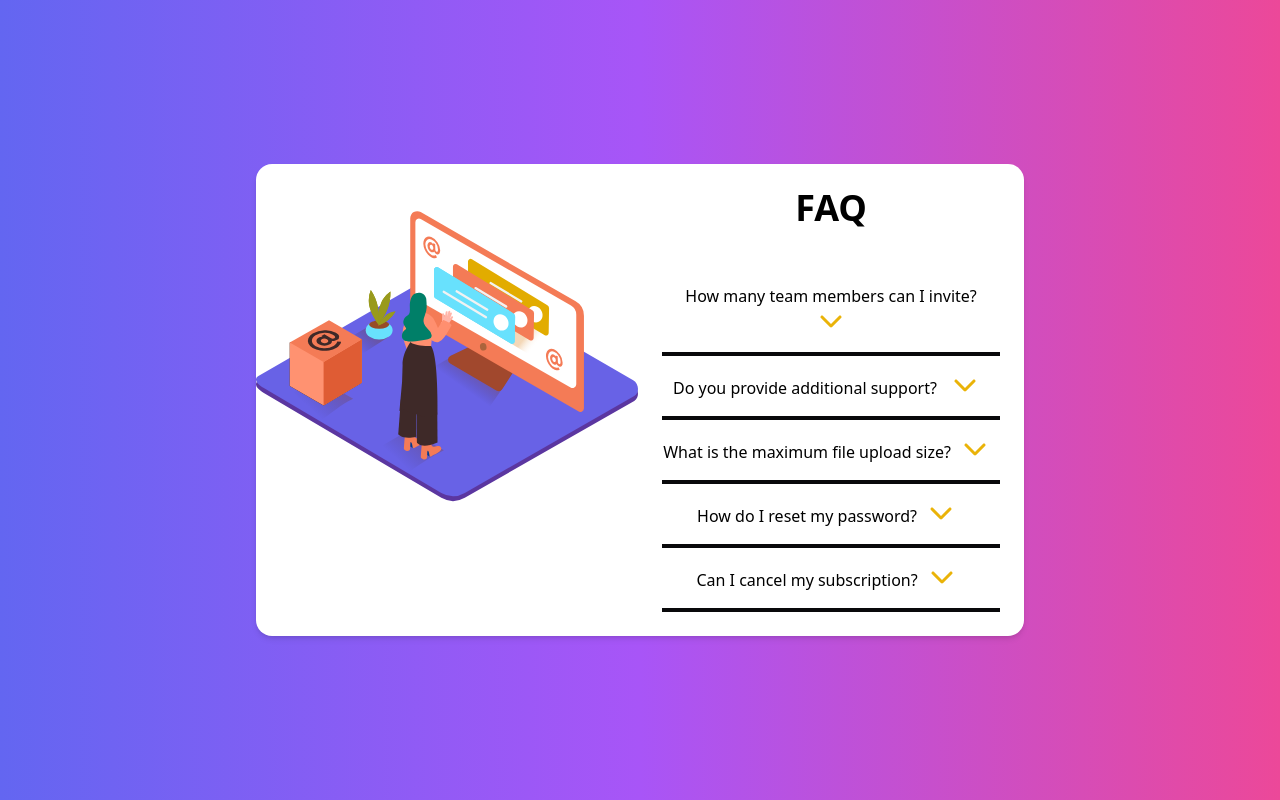
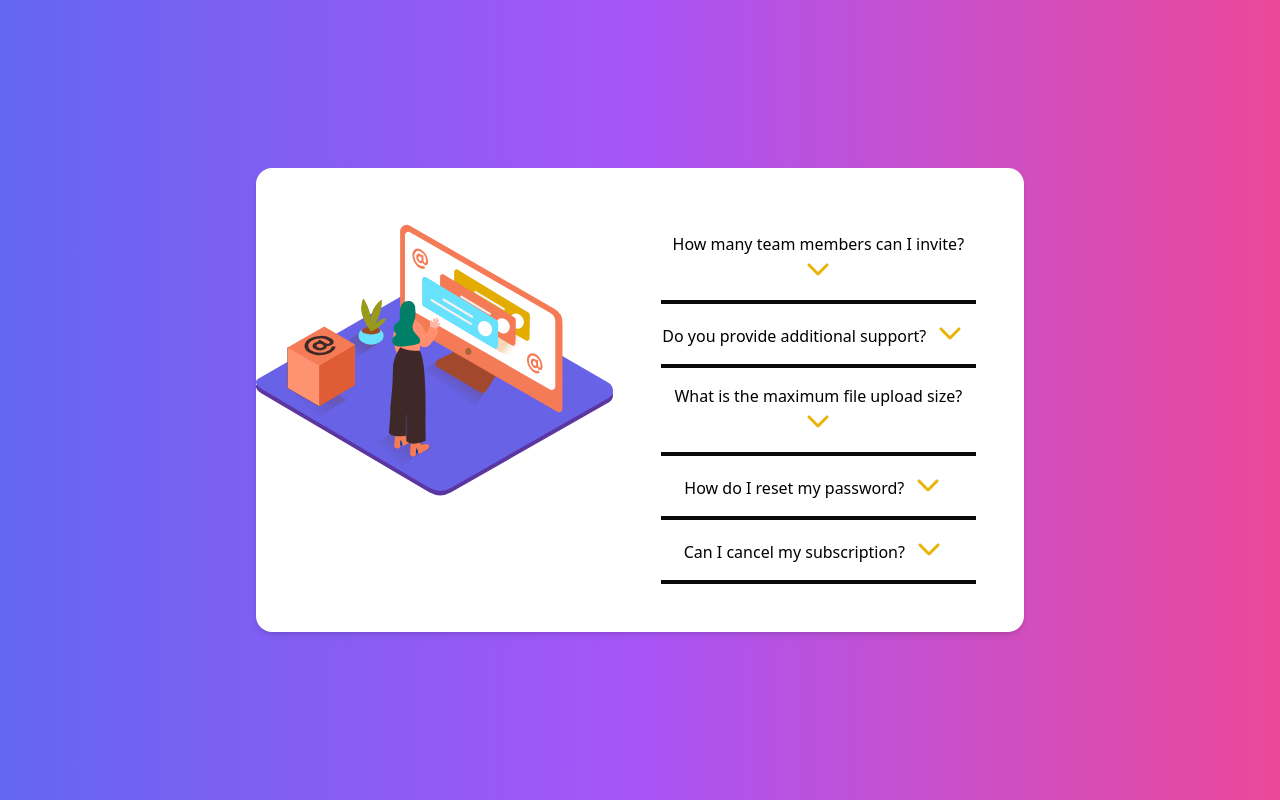
Before and after one commit to joeltmathew857/my-box, a React (Create React App) app: page / in a window 1280 px wide. Built offline with nearby package versions, Linux system fonts and the light colour scheme; the HTML template or start-up script is replaced by a standard one.

Commit message:
add-dropdown

```diff
--- a/src/componets/Accordian.jsx
+++ b/src/componets/Accordian.jsx
@@ -11,11 +11,11 @@
 }) => {
   return (
     <div>
-      <div className="cursor-pointer border-b-4 border-zinc-950 py-4">
+      <div className="cursor-pointer text-md border-b-4 border-zinc-950 py-4">
         {title}
         <FontAwesomeIcon
           icon={faChevronDown}
-          onClick={() => onToggle}
+          onClick={() => onToggle()}
           className={`${isOpen ? "rotate-180" : ""} w-12 h-6 text-yellow-500`}
         />
         {isOpen && <div className="drop">{description}</div>}
--- a/src/componets/FAQcard.jsx
+++ b/src/componets/FAQcard.jsx
@@ -1,16 +1,49 @@
 import React, { useState } from "react";
-import Accordian from "./Accordian";
+import Accordian from "./Accordian"; // Make sure the import is consistent
 import FAQimg from "../assets/FAQimg/illustration-woman-online-mobile.svg";
 
 const FAQcard = () => {
   const [dropdowns, setDropdowns] = useState({});
 
-  const toggleDropdown = (accordianName) => {
+  const toggleDropdown = (accordionName) => {
     setDropdowns((prevDropdowns) => ({
       ...prevDropdowns,
-      [accordianName]: !prevDropdowns[accordianName],
+      [accordionName]: !prevDropdowns[accordionName],
     }));
   };
+
+  const faqData = [
+    {
+      title: "How many team members can I invite?",
+      description:
+        "You can invite up to 2 additional users on the Free plan. There is no limit on team members for the Premium plan.",
+      key: "invite",
+    },
+    {
+      title: "Do you provide additional support?",
+      description:
+        "Chat and email support is available 24/7. Phone lines are open during normal business hours.",
+      key: "support",
+    },
+    {
+      title: "What is the maximum file upload size?",
+      description:
+        "No more than 2GB. All files must fit your allotted storage space.",
+      key: "Upload",
+    },
+    {
+      title: "How do I reset my password?",
+      description:
+        "Click “Forgot password” from the login page or “Change password” from your profile page. A reset link will be emailed to you.",
+      key: "password",
+    },
+    {
+      title: "Can I cancel my subscription?",
+      description:
+        "Yes! Send us a message and we’ll process your request no questions asked.",
+      key: "subscribe",
+    },
+  ];
 
   return (
     <div className="flex justify-center h-screen items-center bg-gradient-to-r from-indigo-500 via-purple-500 to-pink-500">
@@ -18,39 +51,16 @@
         <div>
           <img src={FAQimg} alt="FAQimg" className="w-96 h-96" />
         </div>
-        <div className="drop-down p-6">
-          <div className="font-bold text-4xl pb-10">FAQ</div>
-          <Accordian
-            title="How many team members can I invite?"
-            description="You can invite up to 2 additional users on the Free plan. There is no limit on team members for the Premium plan."
-            isOpen={dropdowns.invite}
-            onToggle={() => toggleDropdown("invite")}
-          />
-          <Accordian
-            title="   Do you provide additional support?            "
-            description="  Chat and email support is available 24/7. Phone lines are open during normal business hours.            "
-            isOpen={dropdowns.support}
-            onToggle={() => toggleDropdown("support")}
-          />
-          <Accordian
-            title=" What is the maximum file upload size?"
-            description="No more than 2GB. All files in your account must fit your allotted storage space"
-            isOpen={dropdowns.Upload}
-            onToggle={() => toggleDropdown("Upload")}
-          />
-          <Accordian
-            title="  How do I reset my password?"
-            description=" Click “Forgot password” from the login page or “Change password”
-            from your profile page. A reset link will be emailed to you."
-            isOpen={dropdowns.password}
-            onToggle={() => toggleDropdown("password")}
-          />
-          <Accordian
-            title="Can I cancel my subscription?"
-            description=" Yes! Send us a message and we’ll process your request no questions asked."
-            isOpen={dropdowns.subscribe}
-            onToggle={() => toggleDropdown("subscribe")}
-          />
+        <div className="drop-down p-12 ">
+          {faqData.map((item) => (
+            <Accordian
+              key={item.key}
+              title={item.title.trim()}
+              description={item.description.trim()}
+              isOpen={dropdowns[item.key]}
+              onToggle={() => toggleDropdown(item.key)}
+            />
+          ))}
         </div>
       </div>
     </div>
```
